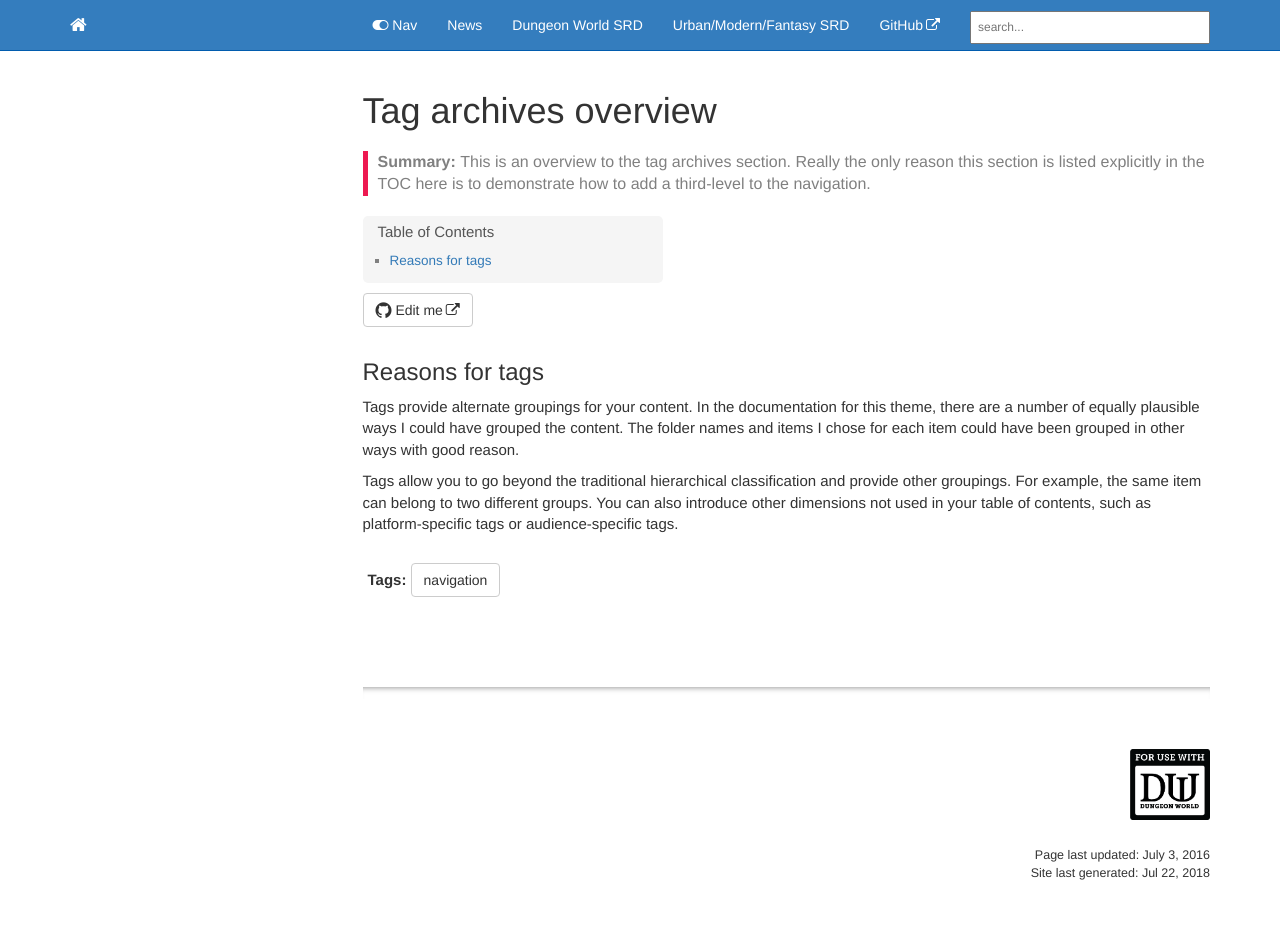
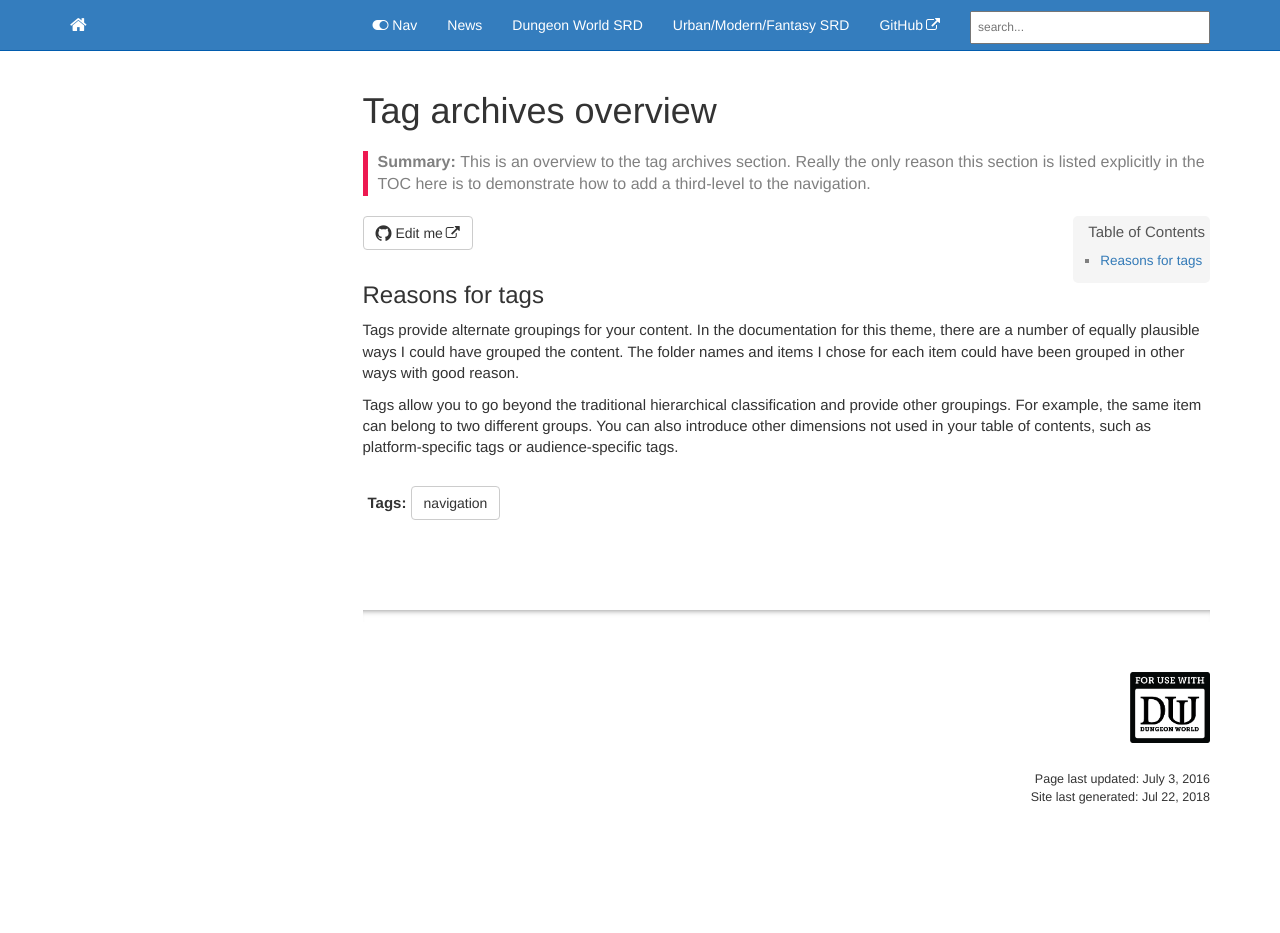
Before and after one commit to exposit/dw-srd, a Jekyll site: the page built from pages/mydoc/mydoc_tag_archives_overview.md, in a window 1280 px wide. Built offline with Jekyll 4.4.1, drawn with Linux system fonts in a browser that asks for light colours; nearby versions of some CDN libraries; comment, search, counter and statistics services are not loaded; after the commit the page ends 900 px from its top, so only the background shows below that.

Commit message:
moving toc to right

```diff
--- a/_includes/toc.html
+++ b/_includes/toc.html
@@ -18,4 +18,4 @@ $('#toc').on('click', 'a', function() {
 });
 </script>
 
-<div id="toc"></div>
+<div id="toc" style="float: right; top: 20px; right: 20px; padding-left: 20px"></div>
```
